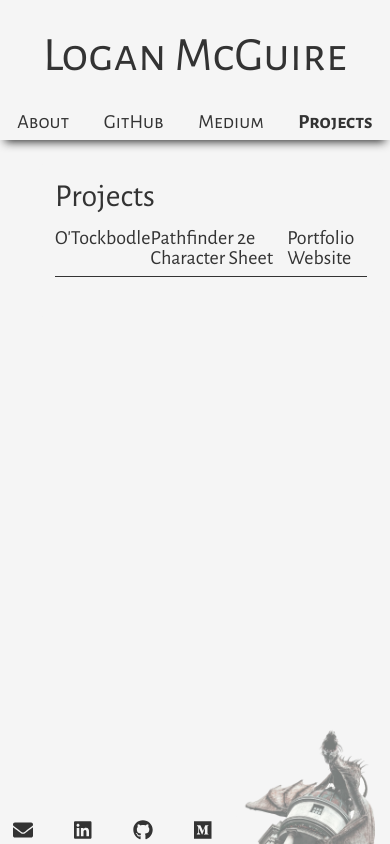
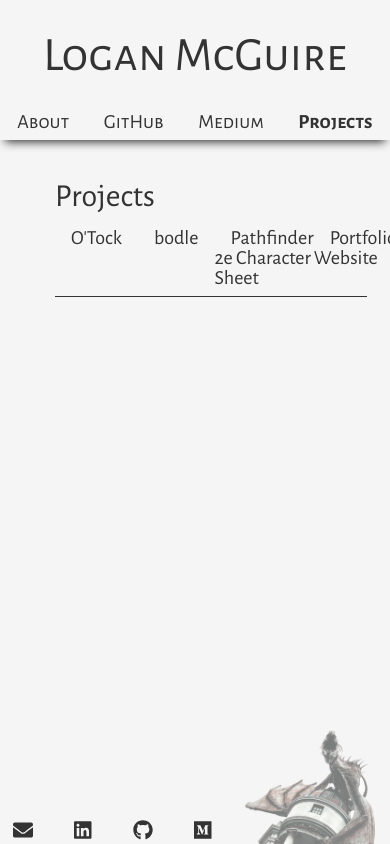
Before and after one commit to Zietieflr/portfolio-website, a React (Create React App) app: page /projects in a window 390 px wide. Built offline with nearby package versions, Linux system fonts and the light colour scheme.

Commit message:
Deployed. Add CSS for nav bars for mobile sized screens.

```diff
--- a/src/App.css
+++ b/src/App.css
@@ -86,6 +86,8 @@ h6 {
 .project-nav > ul > li > a {
   text-decoration: none;
   font-size: 1.25rem;
+  margin-left: 1rem;
+  margin-right: 1rem;
 }
 
 .primary-nav > ul > li > a:visited,
```
